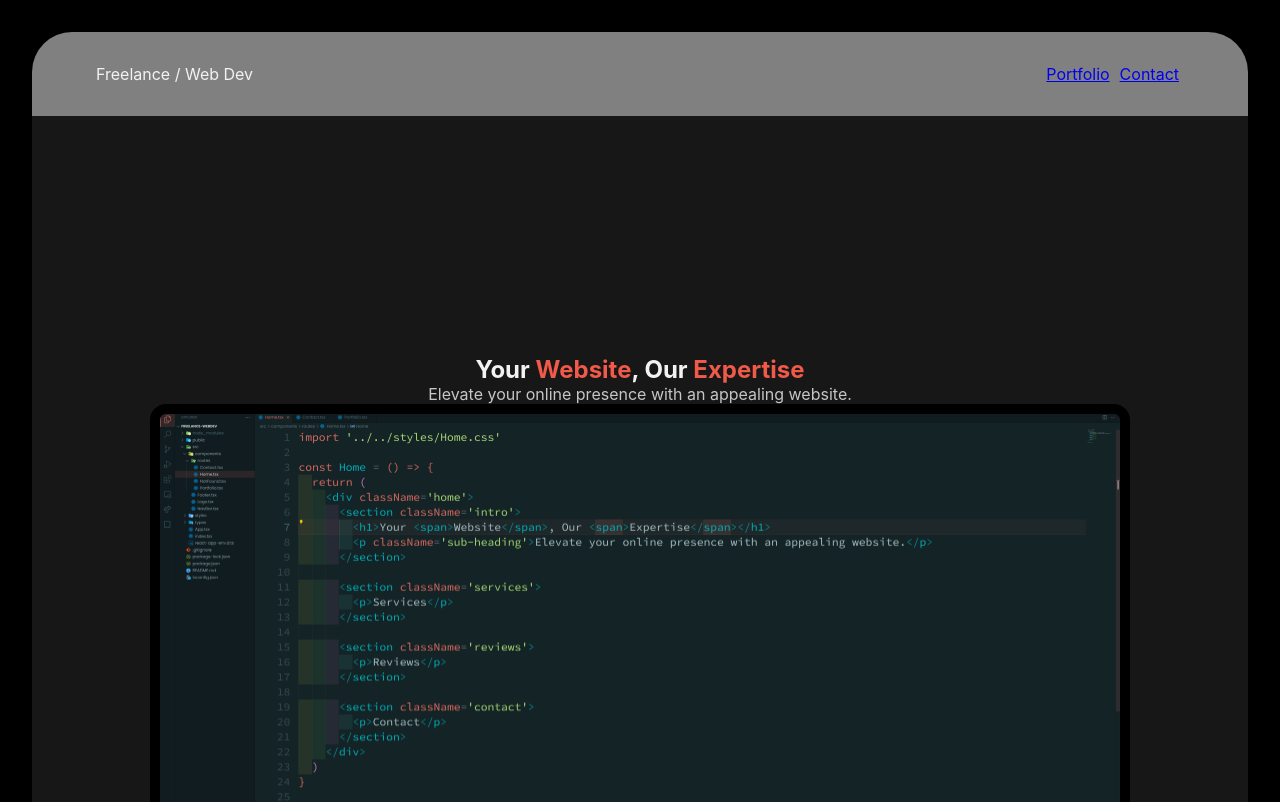
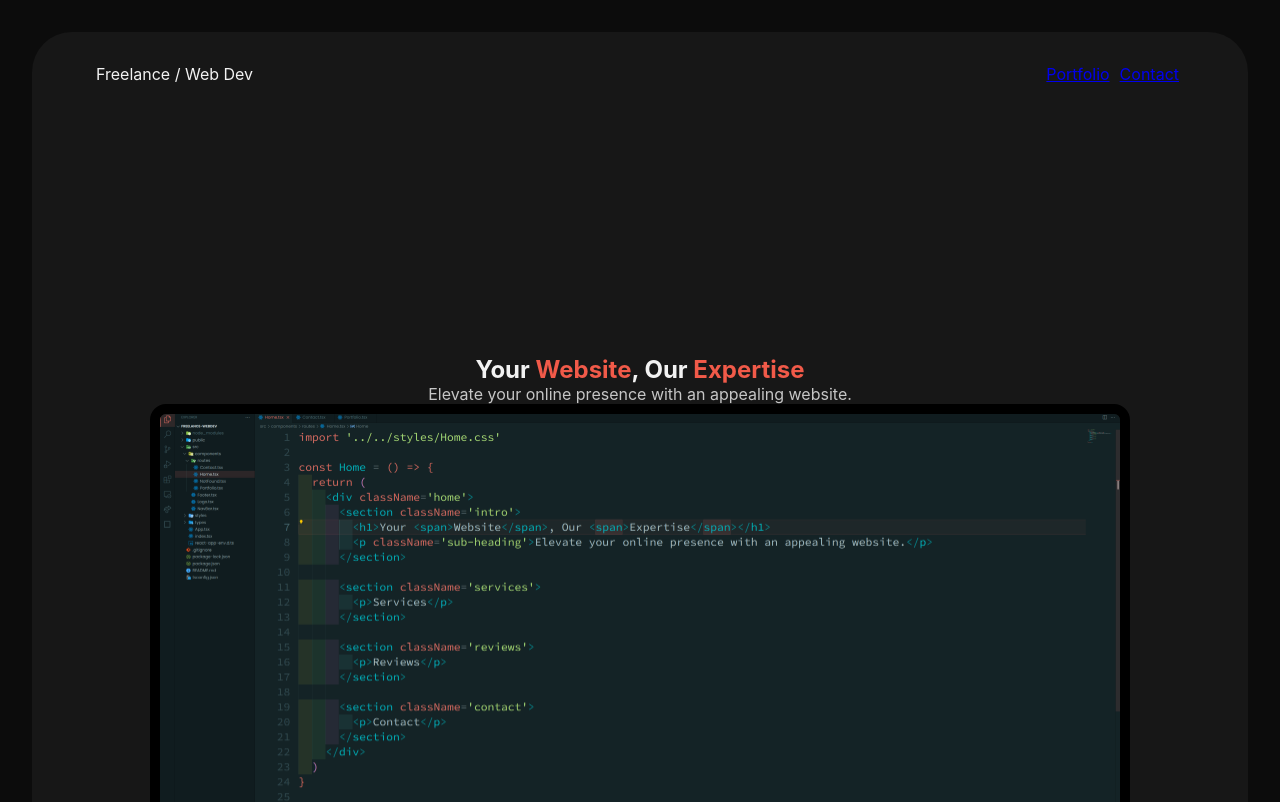
Before and after one commit to venoblin/freelance-webdev, a React (Create React App) app: page / in a window 1280 px wide. Shown: the top 802 px of the page. Built offline with nearby package versions, Linux system fonts and the light colour scheme.

Commit message:
added inner nav div

```diff
--- a/src/components/NavBar/NavBar.css
+++ b/src/components/NavBar/NavBar.css
@@ -1,18 +1,21 @@
 .main-nav {
-  background: grey;
+  background: #0c0c0c;
   position: sticky;
   top: 0;
   left: 0;
+  width: 100%;
+}
+.main-nav .inner-nav {
+  background: #171717;
   display: flex;
   justify-content: space-between;
-  width: 100%;
   padding: 2rem 4rem;
   border-radius: 2.5rem 2.5rem 0 0;
 }
-.main-nav .links {
+.main-nav .inner-nav .links {
   display: flex;
 }
-.main-nav .links * {
+.main-nav .inner-nav .links * {
   cursor: pointer;
   margin: auto 5px;
 }/*# sourceMappingURL=NavBar.css.map */
--- a/src/components/NavBar/NavBar.scss
+++ b/src/components/NavBar/NavBar.scss
@@ -1,14 +1,18 @@
+@import '../../styles/vars/variables.scss';
+
 .main-nav {
-  background: grey;
+  background: $bgColor;
   position: sticky;
   top: 0;
   left: 0;
+  width: 100%;
+
+  .inner-nav {
+    background: $darkColor;
     display: flex;
     justify-content: space-between;
-  width: 100%;
     padding: 2rem 4rem;
     border-radius: 2.5rem 2.5rem 0 0;
-
     .links {
       display: flex;
 
@@ -18,3 +22,6 @@
       }
     }
   }
+
+
+}
--- a/src/components/NavBar/NavBar.tsx
+++ b/src/components/NavBar/NavBar.tsx
@@ -6,12 +6,16 @@ const NavBar = () => {
 
   return (
     <nav className='main-nav'>
-      <Logo />
+      <div className='inner-nav'>
+        <Logo />
 
-      <div className='links'>
-        <Link to='/portfolio'>Portfolio</Link>
-        <Link to='/contact'>Contact</Link>
+        <div className='links'>
+          <Link to='/portfolio'>Portfolio</Link>
+          <Link to='/contact'>Contact</Link>
+        </div>
       </div>
+
+
     </nav>
   )
 }
--- a/src/styles/index.css
+++ b/src/styles/index.css
@@ -5,7 +5,7 @@
 }
 
 body {
-  background: black;
+  background: #0c0c0c;
   color: #F2F2F2;
   font-family: -apple-system, BlinkMacSystemFont, "Segoe UI", "Roboto", "Oxygen", "Ubuntu", "Cantarell", "Fira Sans", "Droid Sans", "Helvetica Neue", sans-serif;
   -webkit-font-smoothing: antialiased;
--- a/src/styles/index.scss
+++ b/src/styles/index.scss
@@ -7,7 +7,7 @@
 }
 
 body {
-  background: black;
+  background: $bgCblackolor;
   color: $whiteColor;
   font-family: -apple-system, BlinkMacSystemFont, 'Segoe UI', 'Roboto', 'Oxygen',
     'Ubuntu', 'Cantarell', 'Fira Sans', 'Droid Sans', 'Helvetica Neue',
--- a/src/styles/vars/variables.scss
+++ b/src/styles/vars/variables.scss
@@ -2,3 +2,4 @@ $whiteColor: #F2F2F2;
 $mutedWhiteColor: #c6c6c6;
 $darkColor: #171717;
 $actionColor: #F15A49;
+$bgColor: #0c0c0c;
```
Also changed, not shown: 2 other files (tests, documents, lock files or other folders). Lines whose indentation alone changed are shown as unchanged.
